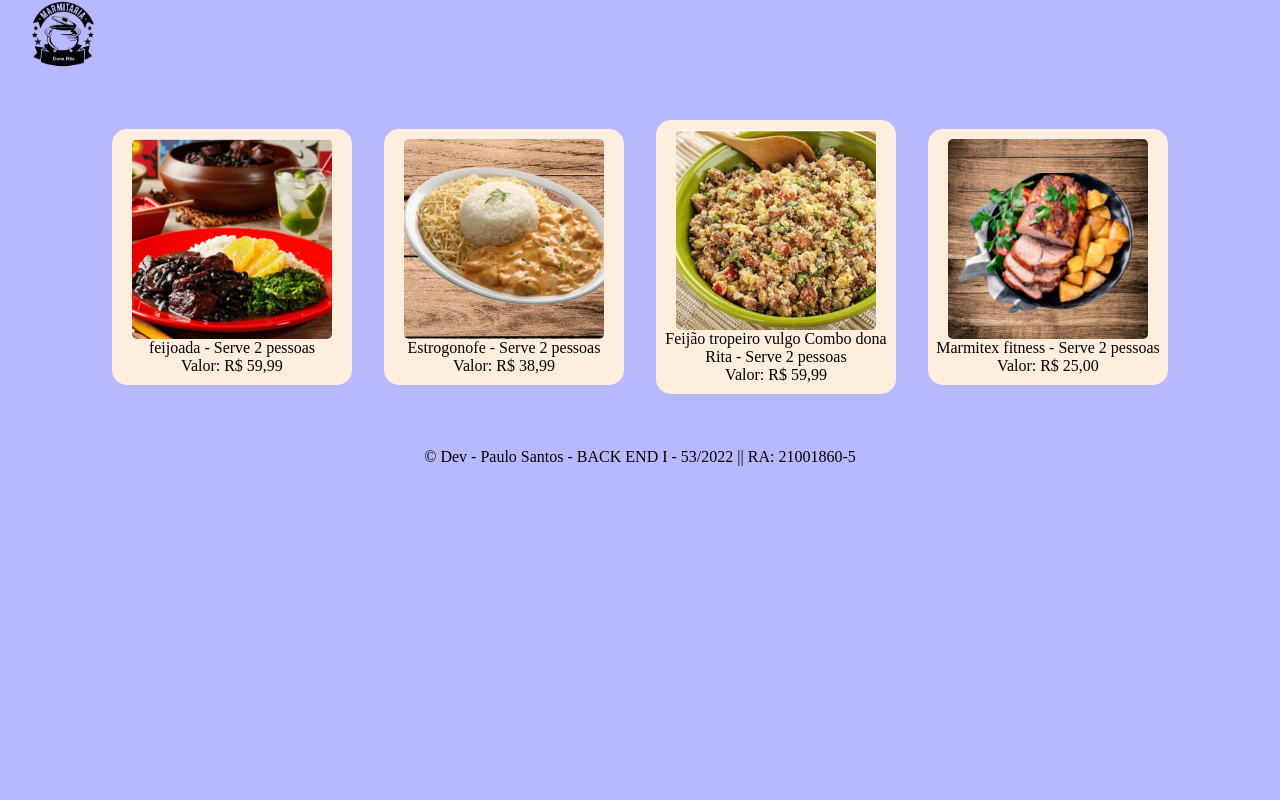
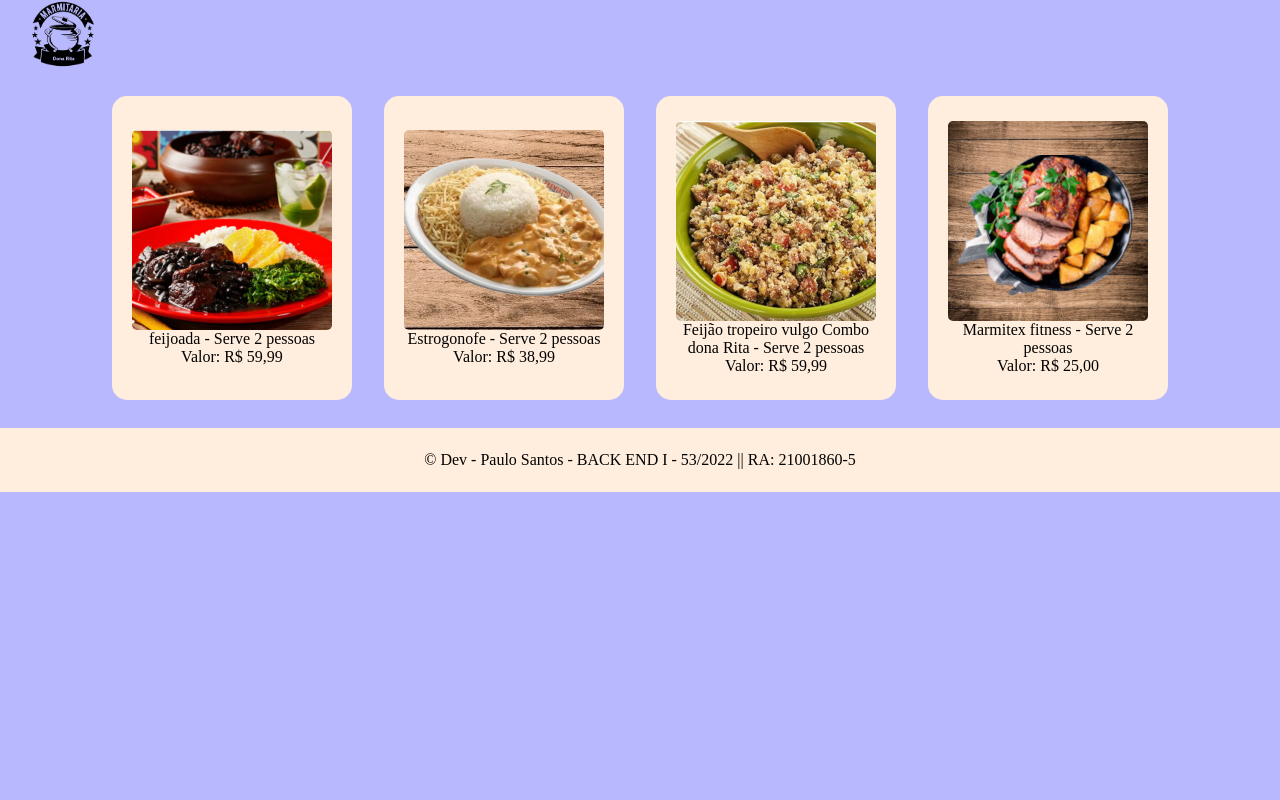
Before and after one commit to PauloSantos1109/Atividade-MAPA-Unicesumar-Backend-I, a PHP site: page / in a window 1280 px wide. Run offline with PHP 8.4, Linux system fonts and the light colour scheme.

Commit message:
Melhorias

```diff
--- a/assent/css/style.css
+++ b/assent/css/style.css
@@ -21,13 +21,14 @@
      display: flex;
      flex-direction: column;
      justify-content: center;
-     margin: 3rem 1rem 0 1rem;
+     margin: 1.5rem 1rem 0 1rem;
 }
 .secao{
      display: flex;
      flex-direction: column;
      width: 15rem;
-     padding: 10px 3px;
+     height: 19rem;
+     padding: 10px;
      background-color: #FFEEDD;
      justify-content: center;
      text-align: center;
@@ -40,6 +41,13 @@
      border-radius: 5px;
 }
 footer{
+     width: 100%;
+     height: 4rem;
      position: absolute;
+     display: flex;
+     justify-content: center;
+     align-items: center;
+     text-align: center;
      margin: 35% 0 0 0;
+     background: #FFEEDD;
 }
```
